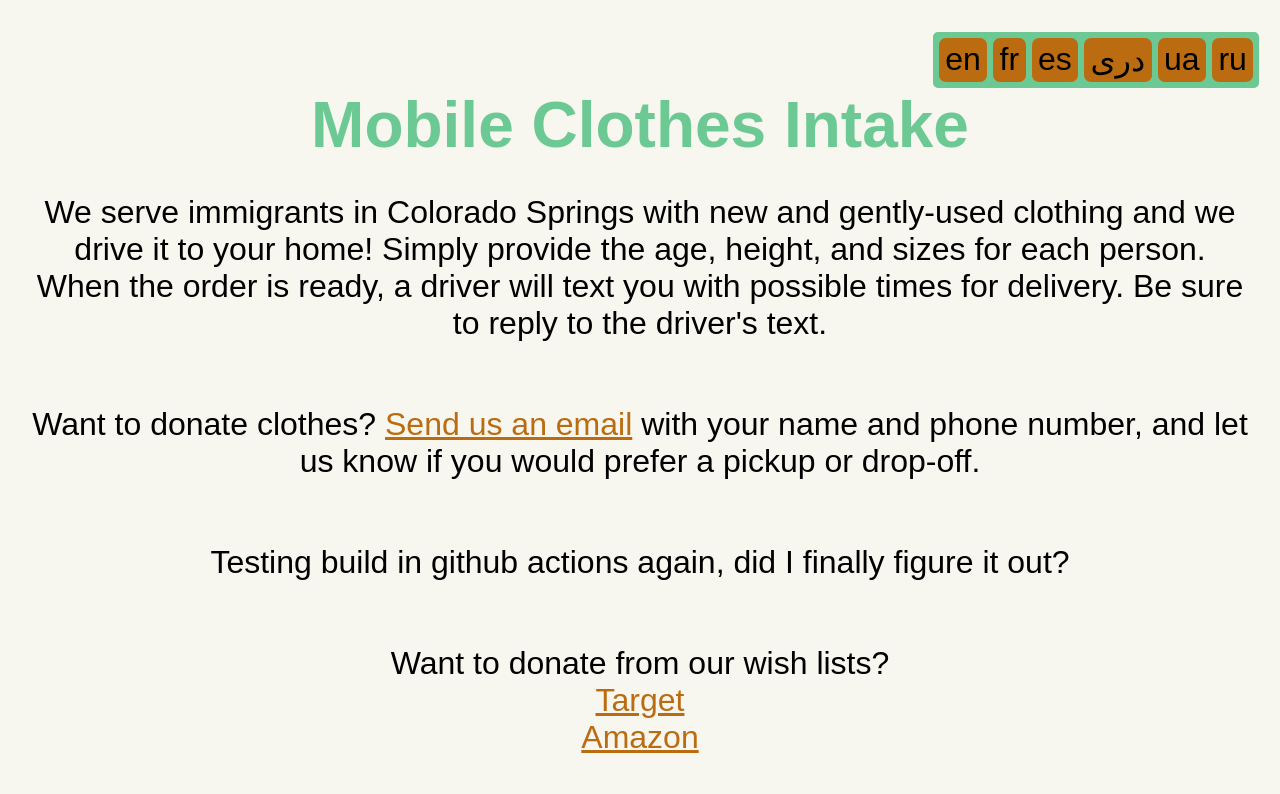
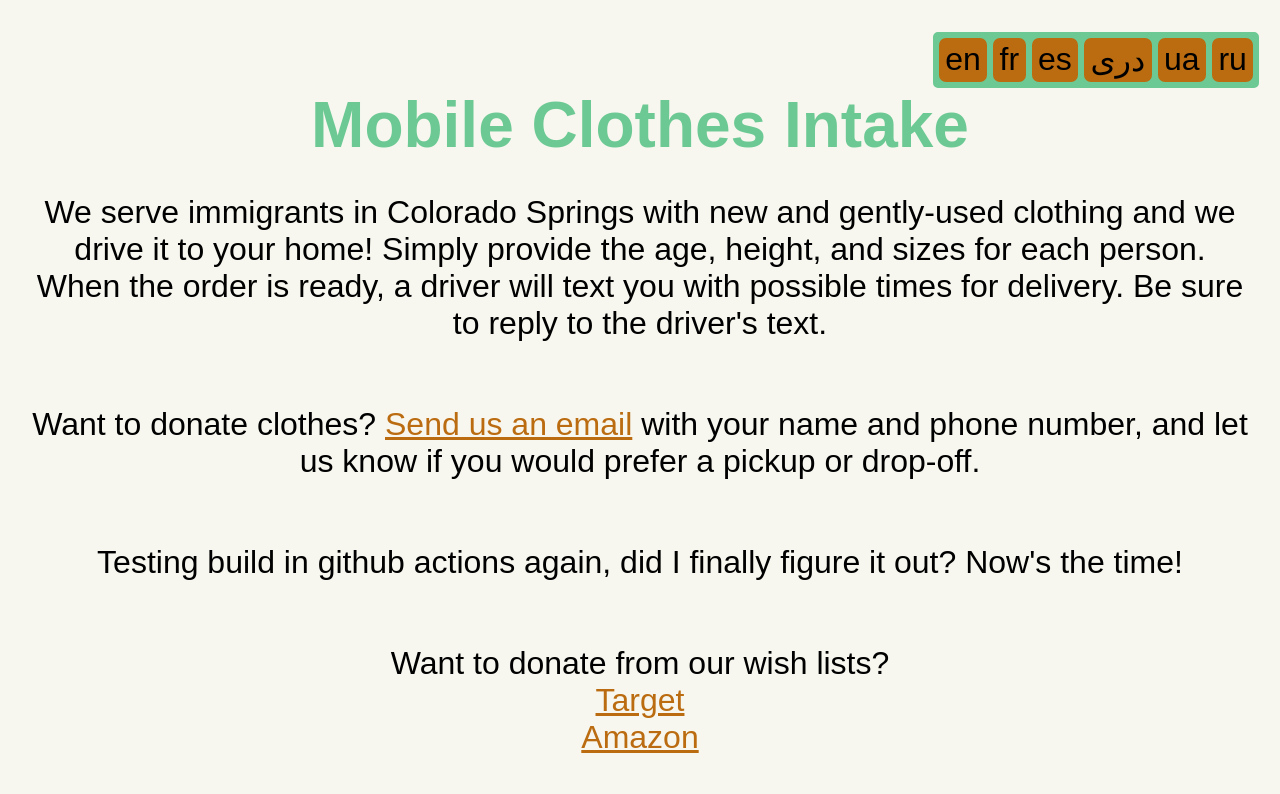
Before and after one commit to Yagudagu/expressServerMobileIntake, a React (Create React App) app in the folder frontend/: page / in a window 1280 px wide. Shown: the top 794 px of the page. Built offline with nearby package versions, Linux system fonts and the light colour scheme.

Commit message:
this is it!

```diff
--- a/frontend/src/components/MainTextTop.tsx
+++ b/frontend/src/components/MainTextTop.tsx
@@ -15,7 +15,10 @@ const MainTextTop: React.FC<Props> = ({ t }: Props) => {
         <a href="mailto: mobileclothes@bmccs.org">{t("send_email")}</a>
         {t("with_name_and_phone")}
       </p>
-      <p>Testing build in github actions again, did I finally figure it out?</p>
+      <p>
+        Testing build in github actions again, did I finally figure it out?
+        Now's the time!
+      </p>
       <p>
         {t("donate_wishlist")}
         <br />
```
